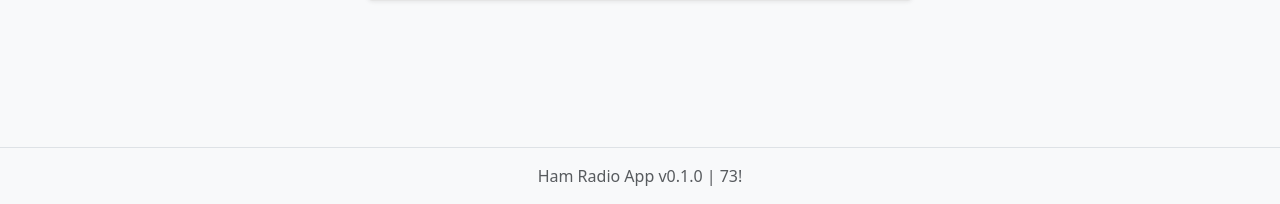
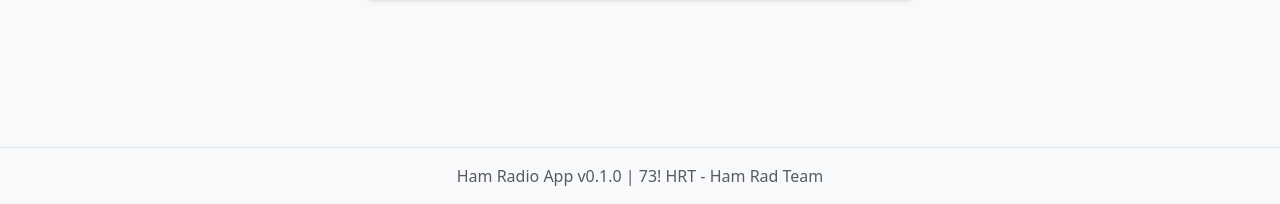
Before and after one commit to Squeegee16/upgraded-enigma, a Flask app: page /auth/register in a window 1280 px wide. Shown: the part 596-800 px from the top of the page. Run offline with Flask 3, Linux system fonts and the light colour scheme; parts of the project's set-up code (start-up, migrations or seed data) failed here and were passed over; some libraries are stand-ins or nearby versions.

Commit message:
Update base.html

```diff
--- a/templates/base.html
+++ b/templates/base.html
@@ -164,7 +164,7 @@
                 {% if plugin_list %}
                 | {{ plugin_list|length }} plugin(s) active
                 {% endif %}
-                | 73!
+                | 73! HRT - Ham Rad Team
             </span>
         </div>
     </footer>
```
